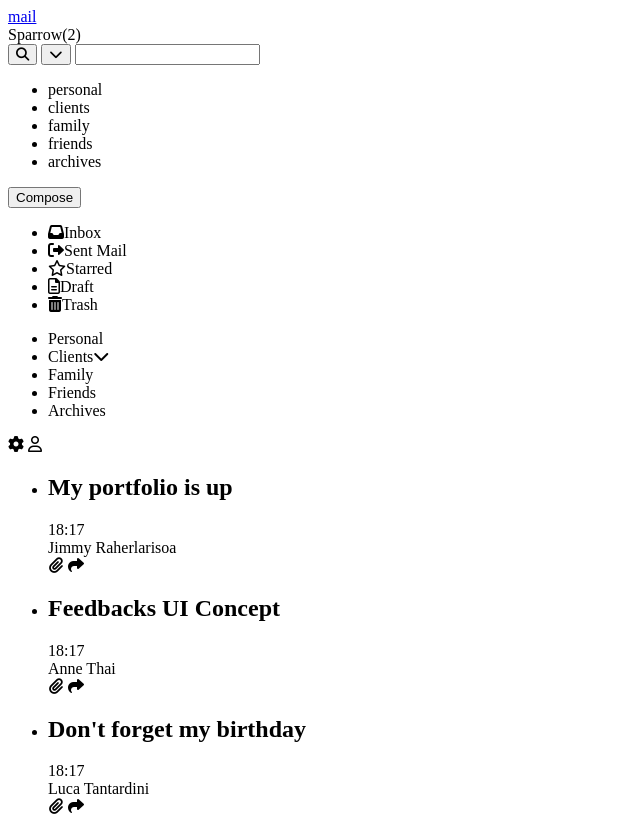
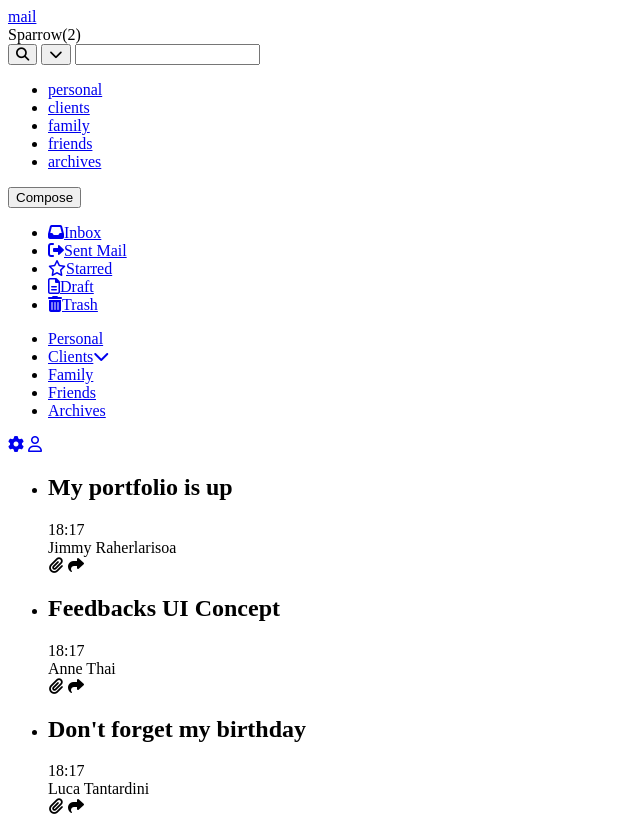
Before and after one commit to akhilsugunan77/Mail-Wepapp, a website: page src/index.html in a window 1280 px wide. Shown: the top 818 px of the page, without its empty margins (0-640 px from the left). Drawn offline with Linux system fonts and the light colour scheme.

Commit message:
mainnavbar updated

```diff
--- a/src/index.html
+++ b/src/index.html
@@ -25,13 +25,13 @@
                     <button class="dropdown-btn">
                         <i class="fa-sharp fa-solid fa-chevron-down"></i>
                     </button>
-                    <input type="text">
-                    <ul class="data-list hidden">
-                        <li><a>personal</a></li>
-                        <li><a>clients</a></li>
-                        <li><a>family</a></li>
-                        <li><a>friends</a></li>
-                        <li><a>archives</a></li>
+                    <input id="search" type="text">
+                    <ul id="search-list" class="data-list hidden">
+                        <li><a href="javascript:void(0)">personal</a></li>
+                        <li><a href="javascript:void(0)">clients</a></li>
+                        <li><a href="javascript:void(0)">family</a></li>
+                        <li><a href="javascript:void(0)">friends</a></li>
+                        <li><a href="javascript:void(0)">archives</a></li>
                     </ul>
                 </div>
             </div>
@@ -40,22 +40,22 @@
         <nav class="side-nav col-sm text-center">
             <button class="button-primary">Compose</button>
             <ul class="link-group category mt-28">
-                <li><a class="active"><i class="fa-solid fa-inbox"></i>Inbox</a></li>
-                <li><a><i class="fa-solid fa-right-from-bracket"></i>Sent Mail</a></li>
-                <li><a><i class="fa-regular fa-star"></i>Starred</a></li>
-                <li><a><i class="fa-regular fa-file-lines"></i>Draft</a></li>
-                <li><a><i class="fa-solid fa-trash-can"></i>Trash</a></li>
+                <li><a href="javascript:void(0)" class="active"><i class="fa-solid fa-inbox"></i>Inbox</a></li>
+                <li><a href="javascript:void(0)" ><i class="fa-solid fa-right-from-bracket"></i>Sent Mail</a></li>
+                <li><a href="javascript:void(0)"><i class="fa-regular fa-star"></i>Starred</a></li>
+                <li><a href="javascript:void(0)"><i class="fa-regular fa-file-lines"></i>Draft</a></li>
+                <li><a href="javascript:void(0)"><i class="fa-solid fa-trash-can"></i>Trash</a></li>
             </ul>
             <ul class="link-group filter mt-38">
-                <li><a><span class="icon personal"></span>Personal</a></li>
-                <li><a class="dropdown"><span class="icon clients"></span>Clients<i class="ml-82 fa-sharp fa-solid fa-chevron-down"></i></a></li>
-                <li><a> <span class="icon family"></span> Family</a></li>
-                <li><a> <span class="icon friends"></span> Friends</a></li>
-                <li><a> <span class="icon archives"></span> Archives</a></li>
+                <li><a href="javascript:void(0)"><span class="icon personal"></span>Personal</a></li>
+                <li><a href="javascript:void(0)" class="dropdown"><span class="icon clients"></span>Clients<i class="ml-82 fa-sharp fa-solid fa-chevron-down"></i></a></li>
+                <li><a href="javascript:void(0)"> <span class="icon family"></span> Family</a></li>
+                <li><a href="javascript:void(0)"> <span class="icon friends"></span> Friends</a></li>
+                <li><a href="javascript:void(0)"> <span class="icon archives"></span> Archives</a></li>
             </ul>
             <div class="settings">
-                <a><i class="fa-solid fa-gear"></i></a>
-                <a><i class="fa-regular fa-user"></i></a>
+                <a href="javascript:void(0)"><i class="fa-solid fa-gear"></i></a>
+                <a href="javascript:void(0)"><i class="fa-regular fa-user"></i></a>
             </div>
         </nav>
         <aside class="mail-nav col-md">
--- a/src/js/index.js
+++ b/src/js/index.js
@@ -1,2 +1,3 @@
 import  "../style/style.scss";
 import "../images/random.jpg";
+import "./input";
--- a/src/style/abstract/_mixins.scss
+++ b/src/style/abstract/_mixins.scss
@@ -29,6 +29,7 @@
     @include color($background-color,$color,$border);
     @include font($font-family,$font-size,$font-weight,$font-style,$text-transform);
     transition:background-color 300ms ease;
+    display: inline-block;
     &:hover{
         background-color: darken($background-color,12%);
     }
--- a/src/style/components/_inputs.scss
+++ b/src/style/components/_inputs.scss
@@ -50,10 +50,17 @@
         font-size: 15px;
         color: $text-clr-primary;
         li{
-            padding: 10px 30px;
-            cursor: pointer;
-            &:hover{
-                background-color: $shadow-clr;
+            a{
+                overflow: hidden;
+                white-space: nowrap;
+                text-overflow: ellipsis;
+                width: 100%;
+                display: inline-block;
+                padding: 10px 30px;
+                cursor: pointer;
+                &:hover{
+                    background-color: $shadow-clr;
+                }
             }
         }
     }
--- a/src/style/components/_link.scss
+++ b/src/style/components/_link.scss
@@ -47,6 +47,9 @@
                 }
             }
         }
+        &:focus{
+            outline: 1px solid;
+        }
     }
 
 }
--- a/src/style/global/_typography.scss
+++ b/src/style/global/_typography.scss
@@ -9,4 +9,5 @@ $primary-font:"opensans";
 
 body{
     font-family: $primary-font;
+    min-height: 100vh;
 }
--- a/src/style/layout/_mail-content.scss
+++ b/src/style/layout/_mail-content.scss
@@ -57,6 +57,7 @@
         border-radius: 5px;
         table{
             width:300px;
+
             td{
                 padding: 5px;
                 span{
```
Also changed, not shown: src/js/input.js (added, +30 -0 lines), src/style/layout/_main-nav.scss (+8 -2 lines).
